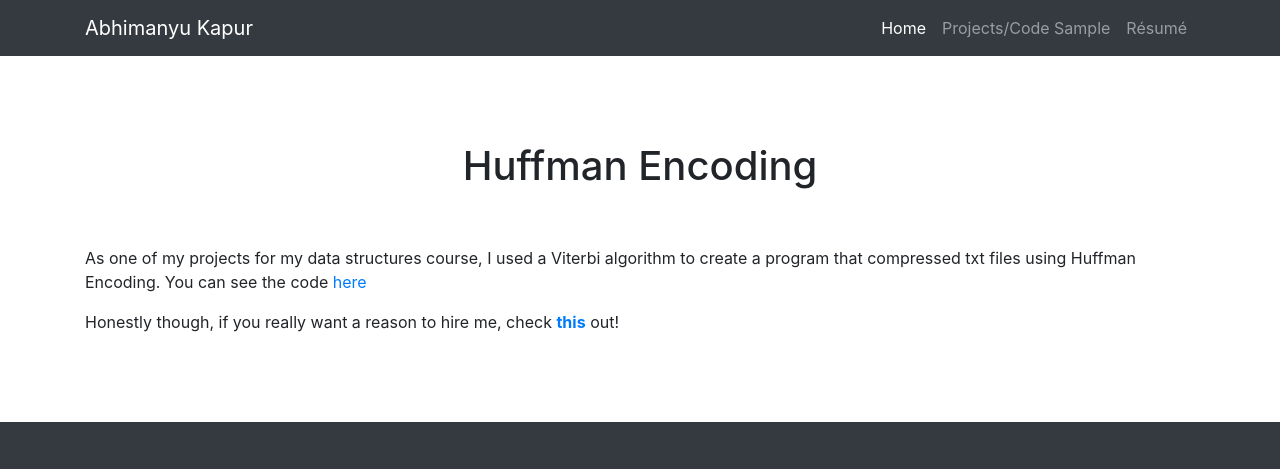
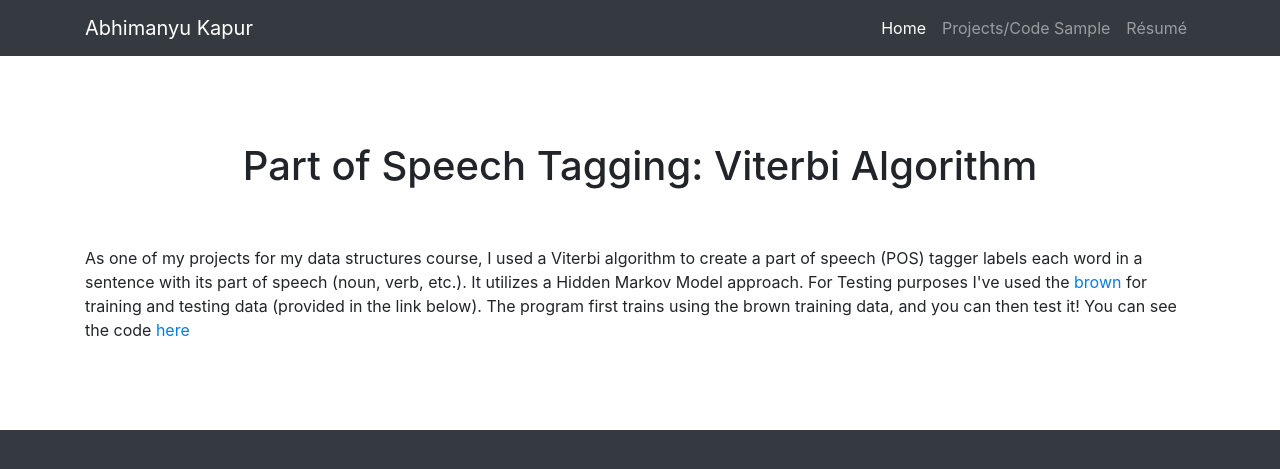
Before and after one commit to akapur99/abhimanyukapur.me, a website: page projects.html in a window 1280 px wide. Shown: the top 469 px of the page. Drawn offline with Linux system fonts and the light colour scheme.

Commit message:
Changed it to correct project mistake

```diff
--- a/projects.html
+++ b/projects.html
@@ -60,20 +60,20 @@
         </br>
         </br>
         <div align="center">
-        <h1>Huffman Encoding</h1>
+        <h1>Part of Speech Tagging: Viterbi Algorithm</h1>
         </div>
         <p>
         </br>
       </br>
         As one of my projects for my data structures course, I used a Viterbi algorithm
-        to create a program that compressed txt files using Huffman Encoding.
+        to create a part of speech (POS) tagger labels each word in a sentence with its
+        part of speech (noun, verb, etc.). It utilizes a Hidden Markov Model approach.
+        For Testing purposes I've used the <a href="https://en.wikipedia.org/wiki/Brown_Corpus">brown</a>
+        for training and testing data (provided in the link below). The program first trains
+        using the brown training data, and you can then test it!
         You can see the code <a href="https://drive.google.com/open?id=1Po4qgW1MaZa1yCiNRG4Wk7BaDBW7H27L">here</a>
         </p>
-        <p>
-          Honestly though, if you really want a reason to hire me, check <a href="https://www.youtube.com/watch?v=dQw4w9WgXcQ"><b>this</b></a> out!
-        </br>
       </br>
-        </p>
       </div>
     </section>
 
```
